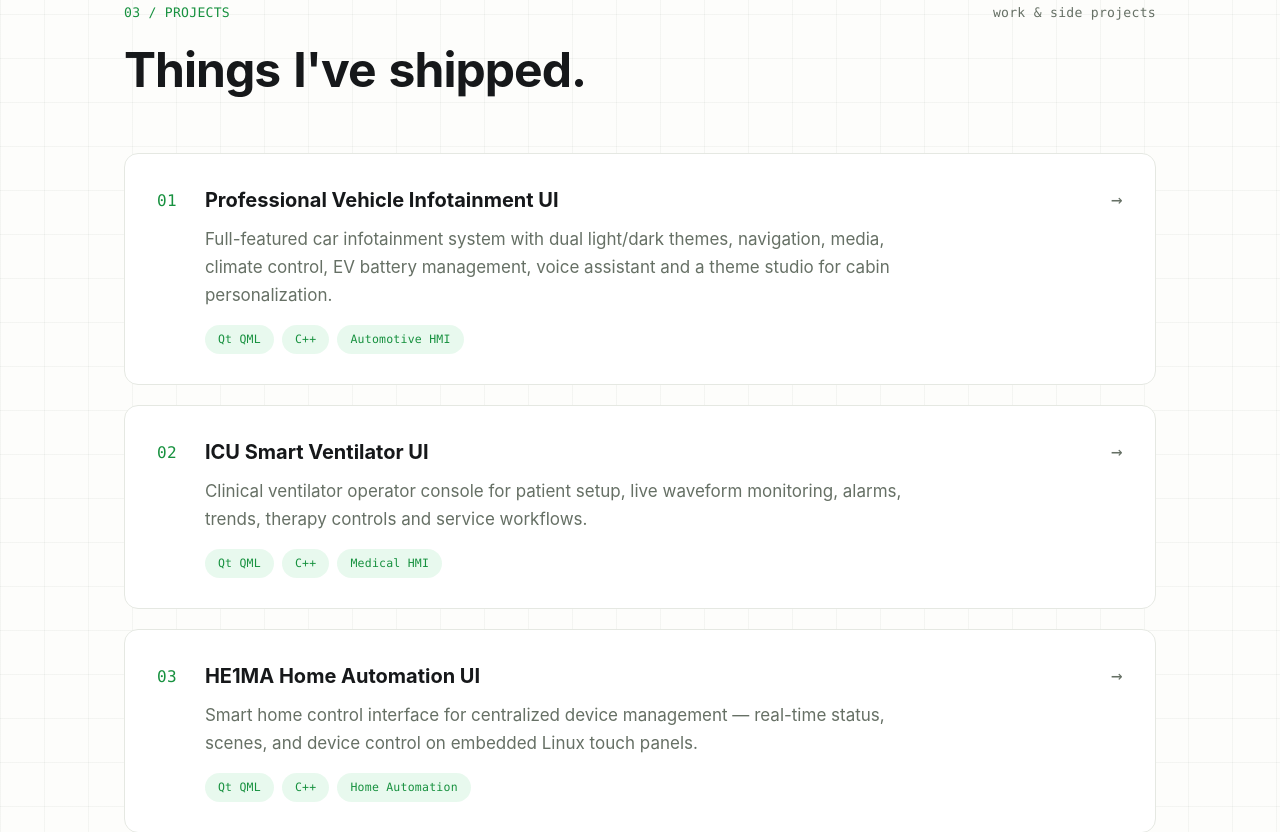
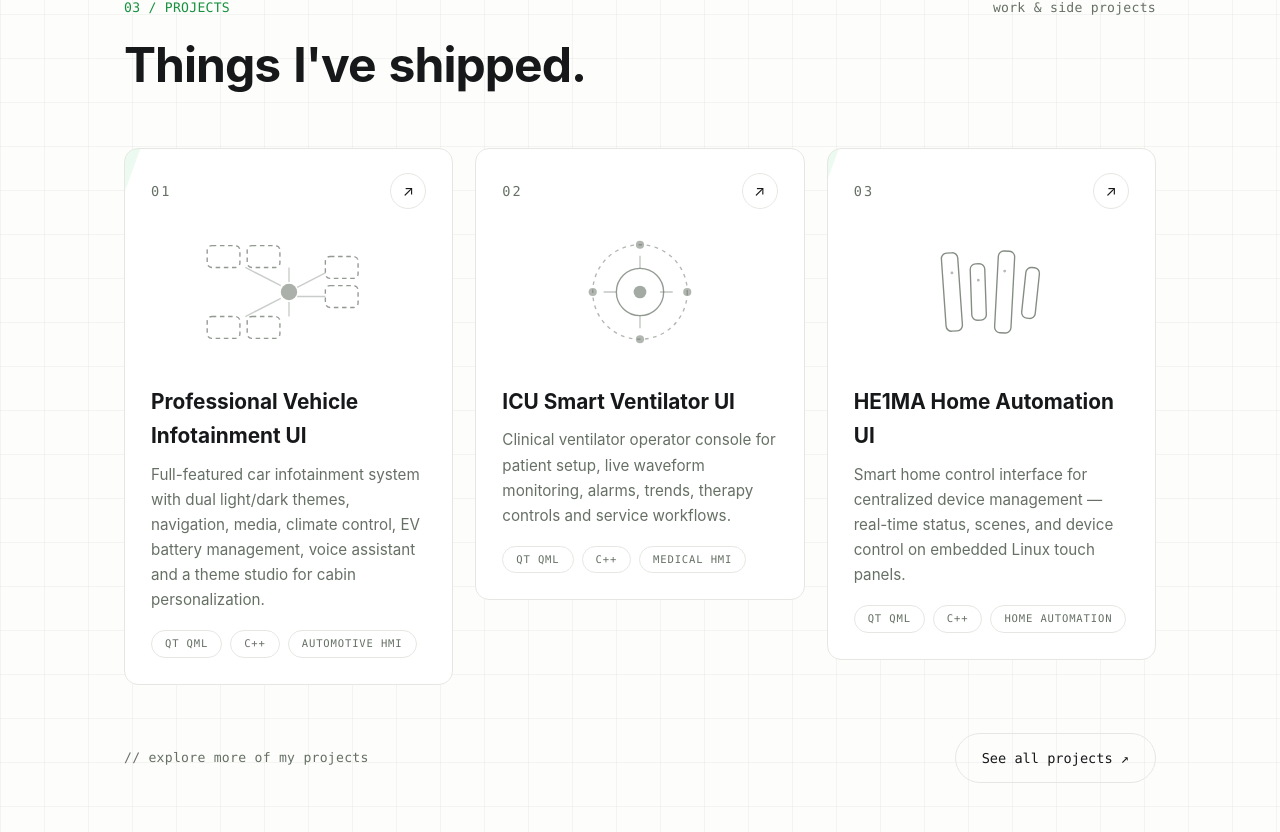
Before and after one commit to cppqtdev/Adesh, a React (Vite) app: page / in a window 1280 px wide. Shown: the part 3330-4162 px from the top of the page. Built offline with nearby package versions, Linux system fonts and the light colour scheme; no server answers.

Commit message:
Restyle skills graph and project tiles to match reference design

```diff
--- a/src/components/Projects.jsx
+++ b/src/components/Projects.jsx
@@ -4,12 +4,59 @@ import { useTilt } from '../hooks.js'
 import SectionHeader from './SectionHeader.jsx'
 import Reveal from './Reveal.jsx'
 
-function ProjectCard({ p }) {
-  const tiltRef = useTilt(5)
+/* Minimal line-art illustrations, one per card (reference style) */
+const ARTS = [
+  // hub with dashed boxes
+  <svg key="a" viewBox="0 0 220 130" fill="none" stroke="currentColor" strokeWidth="1.5">
+    <circle cx="110" cy="65" r="9" fill="currentColor" stroke="none" opacity="0.55" />
+    <g strokeDasharray="5 4" opacity="0.7">
+      <rect x="20" y="14" width="36" height="24" rx="5" />
+      <rect x="64" y="14" width="36" height="24" rx="5" />
+      <rect x="150" y="26" width="36" height="24" rx="5" />
+      <rect x="150" y="58" width="36" height="24" rx="5" />
+      <rect x="20" y="92" width="36" height="24" rx="5" />
+      <rect x="64" y="92" width="36" height="24" rx="5" />
+    </g>
+    <g opacity="0.35">
+      <path d="M101 58 62 38M110 54V38M119 60l31-16M119 70l31 0M101 72 62 92M110 76v16" />
+    </g>
+  </svg>,
+  // orbit
+  <svg key="b" viewBox="0 0 220 130" fill="none" stroke="currentColor" strokeWidth="1.5">
+    <circle cx="110" cy="65" r="26" opacity="0.7" />
+    <circle cx="110" cy="65" r="52" strokeDasharray="4 5" opacity="0.5" />
+    <circle cx="110" cy="65" r="7" fill="currentColor" stroke="none" opacity="0.6" />
+    <g fill="currentColor" stroke="none" opacity="0.5">
+      <circle cx="110" cy="13" r="4.5" />
+      <circle cx="110" cy="117" r="4.5" />
+      <circle cx="58" cy="65" r="4.5" />
+      <circle cx="162" cy="65" r="4.5" />
+    </g>
+    <g opacity="0.4">
+      <path d="M84 65h-14M146 65h-14M110 39V25M110 105V91" />
+    </g>
+  </svg>,
+  // rounded bars
+  <svg key="c" viewBox="0 0 220 130" fill="none" stroke="currentColor" strokeWidth="1.5" opacity="0.8">
+    <rect x="58" y="22" width="18" height="86" rx="6" transform="rotate(-4 67 65)" />
+    <rect x="88" y="34" width="16" height="62" rx="6" transform="rotate(-2 96 65)" />
+    <rect x="116" y="20" width="18" height="90" rx="6" transform="rotate(3 125 65)" />
+    <rect x="146" y="38" width="15" height="56" rx="6" transform="rotate(6 153 66)" />
+    <path d="M67 44h.1M96 52h.1M125 42h.1" strokeLinecap="round" strokeWidth="3" opacity="0.6" />
+  </svg>,
+]
+
+function ProjectCard({ p, art }) {
+  const tiltRef = useTilt(4)
   return (
     <Link ref={tiltRef} to={`/projects/${p.slug}`} className="project-card">
+      <div className="project-card__top">
         <span className="project-card__num mono">{p.num}</span>
-      <div className="project-card__body">
+        <span className="project-card__go" aria-hidden="true">
+          ↗
+        </span>
+      </div>
+      <div className="project-card__art">{art}</div>
       <h3 className="project-card__title">{p.title}</h3>
       <p className="project-card__desc">{p.description}</p>
       <div className="tags">
@@ -19,10 +66,6 @@ function ProjectCard({ p }) {
           </span>
         ))}
       </div>
-      </div>
-      <span className="project-card__arrow mono" aria-hidden="true">
-        →
-      </span>
     </Link>
   )
 }
@@ -39,7 +82,7 @@ export default function Projects() {
       <div className="projects__list">
         {projects.items.map((p, i) => (
           <Reveal key={p.num} delay={i * 100}>
-            <ProjectCard p={p} />
+            <ProjectCard p={p} art={ARTS[i % ARTS.length]} />
           </Reveal>
         ))}
       </div>
--- a/src/components/Skills.jsx
+++ b/src/components/Skills.jsx
@@ -4,15 +4,24 @@ import SectionHeader from './SectionHeader.jsx'
 import Reveal from './Reveal.jsx'
 import SkillsGraph from './SkillsGraph.jsx'
 
+const CAT_COLORS = {
+  Languages: '#22c55e',
+  'Qt ecosystem': '#a855f7',
+  'Embedded & IoT': '#eab308',
+  'Build & tooling': '#3b82f6',
+  'Data & storage': '#8b5cf6',
+  Platforms: '#ef4444',
+}
+
 export default function Skills() {
   const [active, setActive] = useState(null)
+  const [hover, setHover] = useState(null)
   const [useGraph, setUseGraph] = useState(false)
 
   useEffect(() => {
     const fine = window.matchMedia('(pointer: fine)').matches
     const reduced = window.matchMedia('(prefers-reduced-motion: reduce)').matches
-    const wide = window.innerWidth > 760
-    setUseGraph(fine && !reduced && wide)
+    setUseGraph(fine && !reduced && window.innerWidth > 760)
   }, [])
 
   const allChips = skills.categories.flatMap((cat) =>
@@ -24,8 +33,17 @@ export default function Skills() {
       <SectionHeader num="04" label="skills" kicker={skills.kicker} heading={skills.heading} />
       <Reveal>
         {useGraph ? (
-          <div className="skills-graph-wrap">
-            <SkillsGraph activeCat={active} onHoverCat={setActive} />
+          <div className="skills-layout">
+            <div className="skills-info">
+              <p className="mono skills-info__cat" style={{ color: hover ? CAT_COLORS[hover.cat] : undefined }}>
+                {(hover?.cat || active || 'the toolbox').toUpperCase()}
+              </p>
+              <h3 className="skills-info__name">{hover?.item || '30+ tools'}</h3>
+              <p className="mono skills__hint">drag · hover · explore</p>
+            </div>
+            <div className="skills-graph-wrap">
+              <SkillsGraph activeCat={active} catColors={CAT_COLORS} onHover={setHover} />
+            </div>
           </div>
         ) : (
           <div className="skills__cloud">
@@ -44,21 +62,18 @@ export default function Skills() {
             ))}
           </div>
         )}
-        <p className="skills__hint mono">
-          {useGraph ? 'drag · hover · explore' : 'hover · explore'}
-          {active ? ` · ${active}` : ''}
-        </p>
       </Reveal>
       <div className="skills__cats">
         {skills.categories.map((cat, i) => (
           <Reveal key={cat.name} delay={i * 60}>
             <button
               className={`skills__cat mono ${active === cat.name ? 'skills__cat--active' : ''}`}
+              style={{ '--cat-color': CAT_COLORS[cat.name] }}
               onMouseEnter={() => setActive(cat.name)}
               onMouseLeave={() => setActive(null)}
               type="button"
             >
-              {cat.name}
+              {cat.name.toUpperCase()}
             </button>
           </Reveal>
         ))}
--- a/src/index.css
+++ b/src/index.css
@@ -800,34 +800,79 @@ main,
 }
 
 .tag {
-  background: var(--accent-dim);
-  color: var(--accent);
-  border: 1px solid transparent;
+  background: transparent;
+  color: var(--muted);
+  border: 1px solid var(--line);
   border-radius: 999px;
-  padding: 4px 12px;
-  font-size: 0.72rem;
+  padding: 4px 13px;
+  font-size: 0.66rem;
+  text-transform: uppercase;
+  letter-spacing: 0.08em;
 }
 
-/* ── Projects ── */
+/* ── Projects (3-up tiles, reference style) ── */
 .projects__list {
-  display: flex;
-  flex-direction: column;
-  gap: 20px;
+  display: grid;
+  grid-template-columns: repeat(auto-fit, minmax(280px, 1fr));
+  gap: 22px;
   margin-bottom: 48px;
 }
 
 .project-card {
   display: flex;
-  gap: 28px;
-  align-items: flex-start;
+  flex-direction: column;
   background: var(--panel);
   border: 1px solid var(--line);
   border-radius: var(--radius);
-  padding: 30px 32px;
+  padding: 24px 26px 26px;
   color: var(--text);
   transition: transform 0.25s ease, border-color 0.25s ease, box-shadow 0.25s ease;
   position: relative;
   overflow: hidden;
+}
+
+.project-card__top {
+  display: flex;
+  justify-content: space-between;
+  align-items: center;
+  margin-bottom: 8px;
+}
+
+.project-card__go {
+  display: grid;
+  place-items: center;
+  width: 36px;
+  height: 36px;
+  border-radius: 50%;
+  border: 1px solid var(--line);
+  color: var(--text);
+  font-size: 0.9rem;
+  transition: all 0.25s ease;
+}
+
+.project-card:hover .project-card__go {
+  background: var(--btn-bg);
+  color: var(--btn-fg);
+  border-color: var(--btn-bg);
+  transform: rotate(45deg);
+}
+
+.project-card__art {
+  height: 150px;
+  display: grid;
+  place-items: center;
+  color: var(--muted);
+  margin-bottom: 18px;
+  transition: color 0.25s ease;
+}
+
+.project-card__art svg {
+  width: 200px;
+  height: 120px;
+}
+
+.project-card:hover .project-card__art {
+  color: var(--accent);
 }
 
 /* Light-sweep across the card on hover */
@@ -856,33 +901,22 @@ main,
 }
 
 .project-card__num {
-  color: var(--accent);
-  font-size: 1rem;
-  padding-top: 4px;
+  color: var(--muted);
+  font-size: 0.85rem;
+  letter-spacing: 0.15em;
 }
 
 .project-card__title {
-  font-size: 1.25rem;
+  font-size: 1.3rem;
   font-weight: 700;
   margin-bottom: 8px;
 }
 
 .project-card__desc {
   color: var(--muted);
-  margin-bottom: 16px;
-  max-width: 66ch;
-}
-
-.project-card__arrow {
-  margin-left: auto;
-  color: var(--muted);
-  font-size: 1.2rem;
-  transition: color 0.25s ease, transform 0.25s ease;
-}
-
-.project-card:hover .project-card__arrow {
-  color: var(--accent);
-  transform: translate(3px, -3px);
+  font-size: 0.95rem;
+  margin-bottom: 18px;
+  flex: 1;
 }
 
 .projects__more {
@@ -944,12 +978,32 @@ main,
   background: var(--accent-dim);
 }
 
+.skills-layout {
+  display: grid;
+  grid-template-columns: 1fr 1.9fr;
+  gap: 32px;
+  align-items: center;
+  margin-bottom: 24px;
+}
+
+.skills-info__cat {
+  color: var(--muted);
+  letter-spacing: 0.12em;
+  font-size: 0.72rem;
+  margin-bottom: 10px;
+  min-height: 1em;
+}
+
+.skills-info__name {
+  font-size: clamp(1.7rem, 3.5vw, 2.6rem);
+  font-weight: 750;
+  letter-spacing: -0.02em;
+  margin-bottom: 22px;
+  min-height: 1.2em;
+}
+
 .skills-graph-wrap {
-  border: 1px solid var(--line);
-  border-radius: var(--radius);
-  background: transparent; /* let the hexgrid show through */
   overflow: hidden;
-  margin-bottom: 18px;
 }
 
 .skills-graph {
@@ -961,6 +1015,12 @@ main,
 .skills__hint {
   color: var(--muted);
   margin-bottom: 40px;
+}
+
+@media (max-width: 900px) {
+  .skills-layout {
+    grid-template-columns: 1fr;
+  }
 }
 
 .skills__cats {
@@ -981,9 +1041,14 @@ main,
   transition: color 0.2s ease, border-color 0.2s ease;
 }
 
+.skills__cat {
+  letter-spacing: 0.08em;
+  font-size: 0.75rem;
+}
+
 .skills__cat::before {
   content: '● ';
-  color: var(--accent-bright);
+  color: var(--cat-color, var(--accent-bright));
   font-size: 0.6rem;
   vertical-align: middle;
 }
```
Also changed, not shown: src/components/SkillsGraph.jsx (+85 -79 lines). Lines whose indentation alone changed are shown as unchanged.
